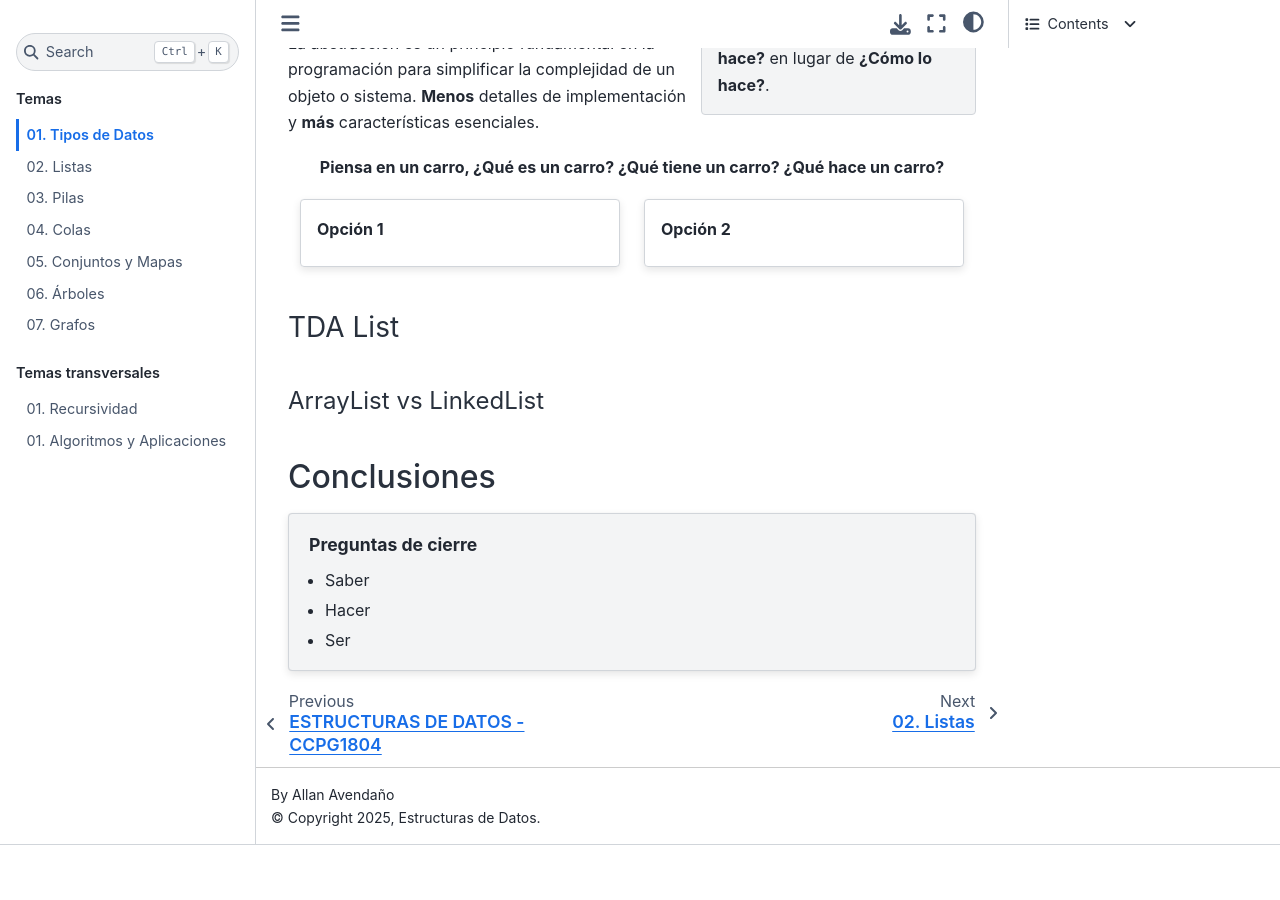
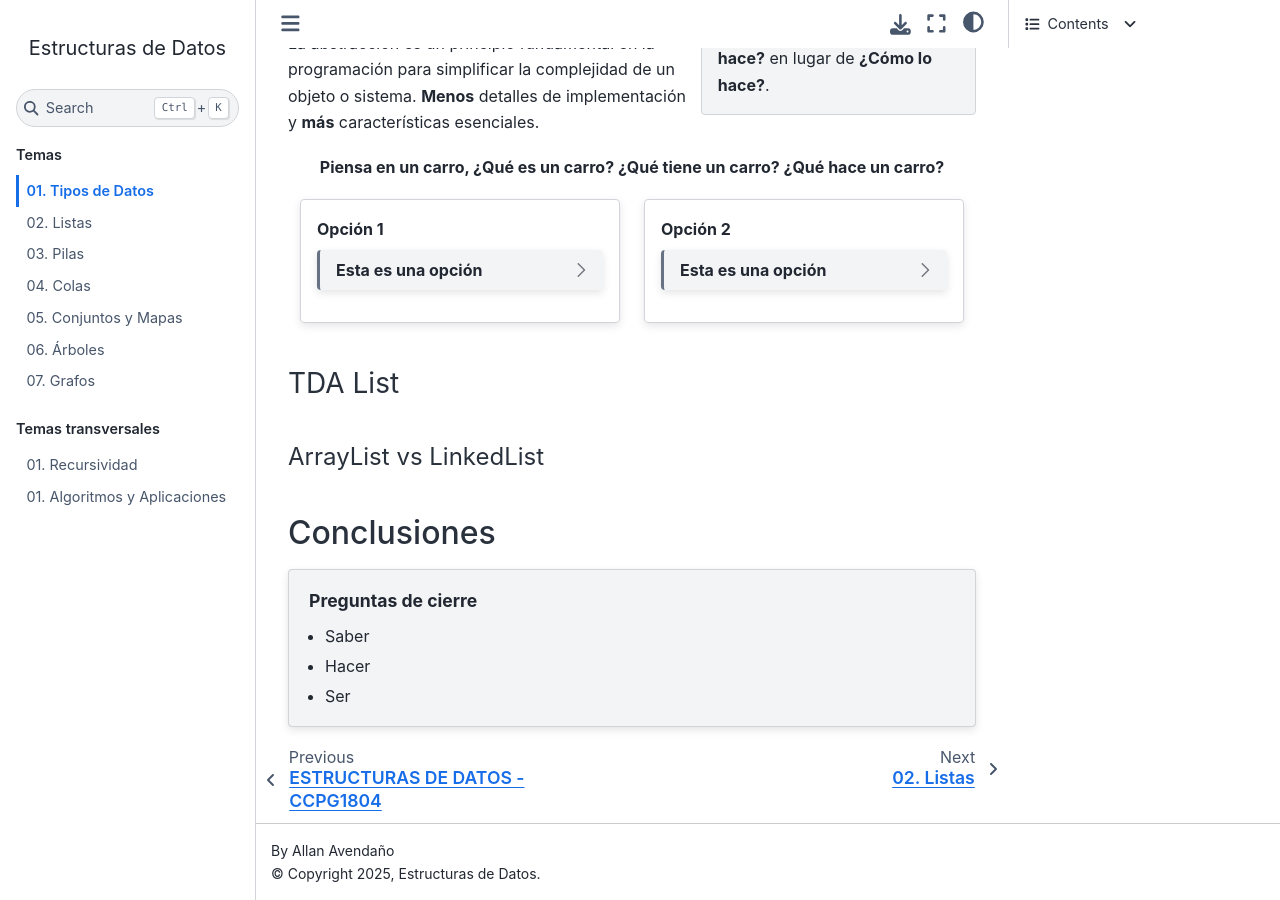
Before and after one commit to CDIAFIEC/FAQs, a Sphinx documentation site: the page built from docs/source/temas/01.tiposdedatos.rst, in a window 1280 px wide and 900 px high, scrolled down 2655 px. Built offline with Sphinx 7.4.7 and the Sphinx Book theme 1.1.4, drawn with Linux system fonts in a browser that asks for light colours; before the commit the page ends 3500 px from its top, so only the background shows below that; some of the changed lines change nothing that is shown.

Commit message:
dropdown

```diff
--- a/docs/source/temas/01.tiposdedatos.rst
+++ b/docs/source/temas/01.tiposdedatos.rst
@@ -163,21 +163,19 @@
 
     .. grid-item-card::  Opción 1
 
-        .. admonition:: Esta es una opción
-            :collapsible: closed
+        .. dropdown:: Esta es una opción
 
-              .. image:: ../archivos/diseno.webp
-                  :width: 300px
-                  :align: center
+            .. image:: ../archivos/diseno.webp
+                :width: 300px
+                :align: center
 
     .. grid-item-card::  Opción 2
 
-        .. admonition:: Esta es una opción
-            :collapsible: closed
+        .. dropdown:: Esta es una opción
 
-              .. image:: ../archivos/diseno2.avif
-                  :width: 300px
-                  :align: center
+            .. image:: ../archivos/diseno2.avif
+                :width: 300px
+                :align: center
 
 TDA List
 --------
```
